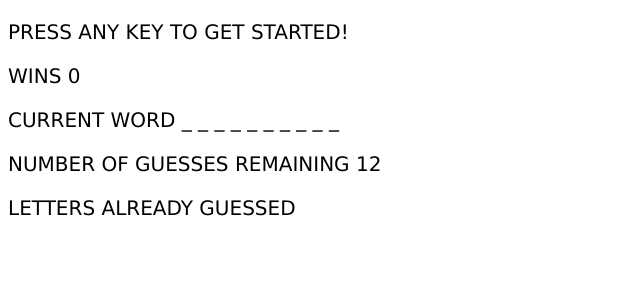
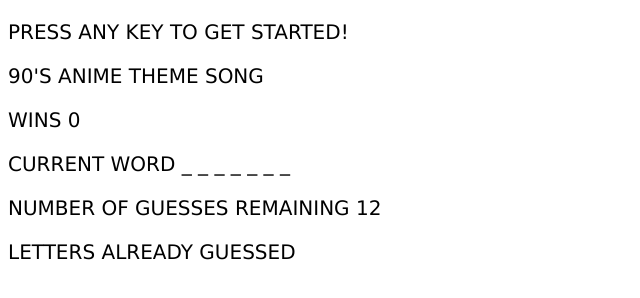
Before and after one commit to tiurzm/Word-Guess-Game, a plain HTML site: page index.html in a window 1280 px wide. Shown: the whole page, without its empty margins (0-640 px from the left). Drawn offline with Linux system fonts and the light colour scheme.

Commit message:
<COMMENT>

```diff
--- a/assets/javascript/game.js
+++ b/assets/javascript/game.js
@@ -1,5 +1,5 @@
 // creat an array of the songs
-var animeSongs = ["dragonball", "inuyasha", "pokemon", "hunterxhunter", "sailormoon"];
+var animeSongs = ["dragonball", "inuyasha", "pokemon", "hunterxhunter", "sailormoon", "onepiece", "gundam", "digimon"];
 // choose a song randomly
 var aSong = animeSongs[Math.floor(Math.random() * animeSongs.length)];
 console.log(aSong);
@@ -14,15 +14,13 @@ console.log(underScore);
 var currentWord = document.getElementById("word");
 currentWord.textContent = underScore.join(" ");
 
-
 // function allGame() {
 //     game();
-//     if ()
-//     winScore++;
-//     userWins.textContent = winScore;
-// }
-
-
+//     if(){
+//         winScore++;
+//         userWins.textContent = winScore;
+//     };
+// };
 
 // GAME
 var letterGuess = document.getElementById("letters");
@@ -32,12 +30,10 @@ var alLetter = [];
 var numGuess = 12;
 var winScore = 0;
 
-
-
 // get user guess
 document.onkeyup = game;
 function game() {
-var userPress = event.key.toLowerCase();
+var userPress = event.key;
     if (aSong.indexOf(userPress) > -1) {
         for(var i = 0; i < aSong.length; i++) {
            if(aSong[i] === userPress){
@@ -46,7 +42,6 @@ var userPress = event.key.toLowerCase();
             console.log(underScore);
            }
         }
-
     } else {
         alLetter.push(userPress);
         --numGuess;
--- a/index.html
+++ b/index.html
@@ -14,6 +14,7 @@
 
     <section class="secondcol">
         <p>PRESS ANY KEY TO GET STARTED!<span id="song"></span></p>
+        <p>90'S ANIME THEME SONG </p>
         <p>WINS <span id="wins">0</span></p>
         <p>CURRENT WORD <span id="word"> _ _ _ _ _</span></p>
         <p>NUMBER OF GUESSES REMAINING <span id="guesses">12</span></p>
```
